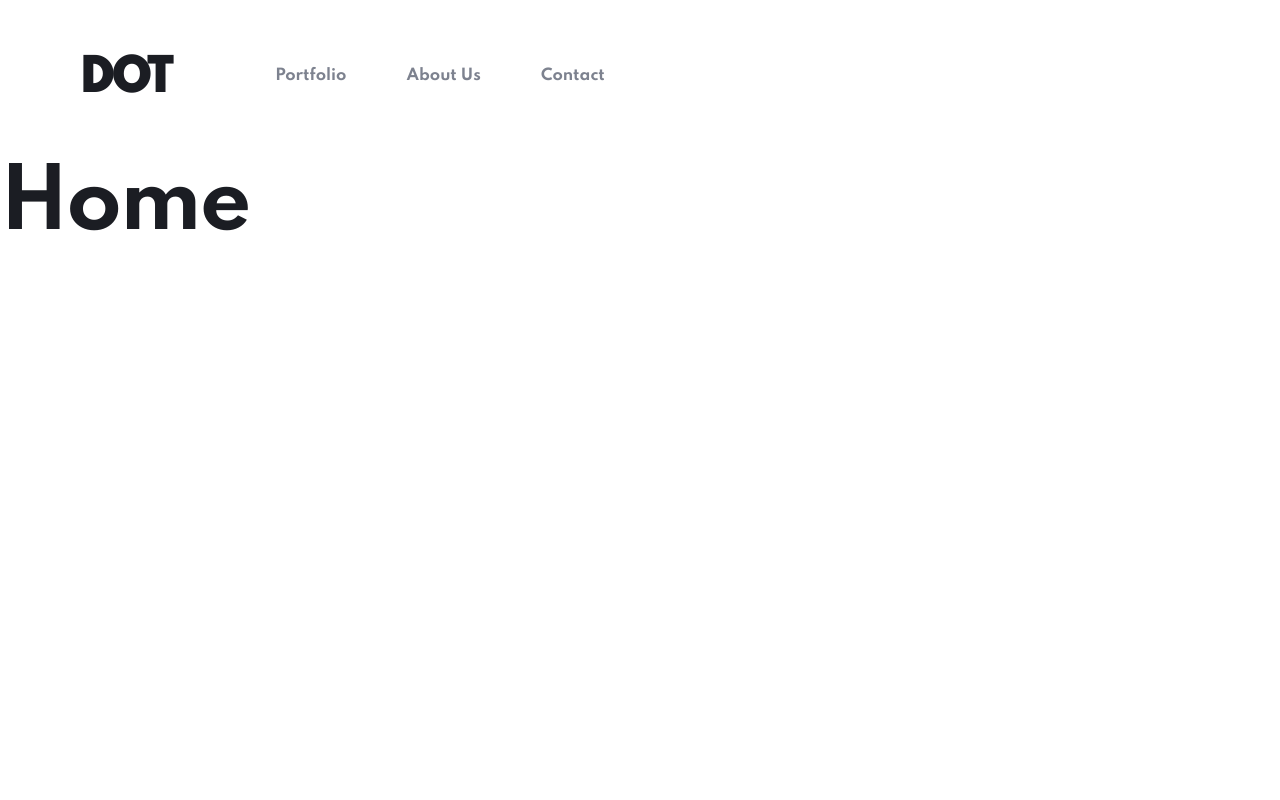
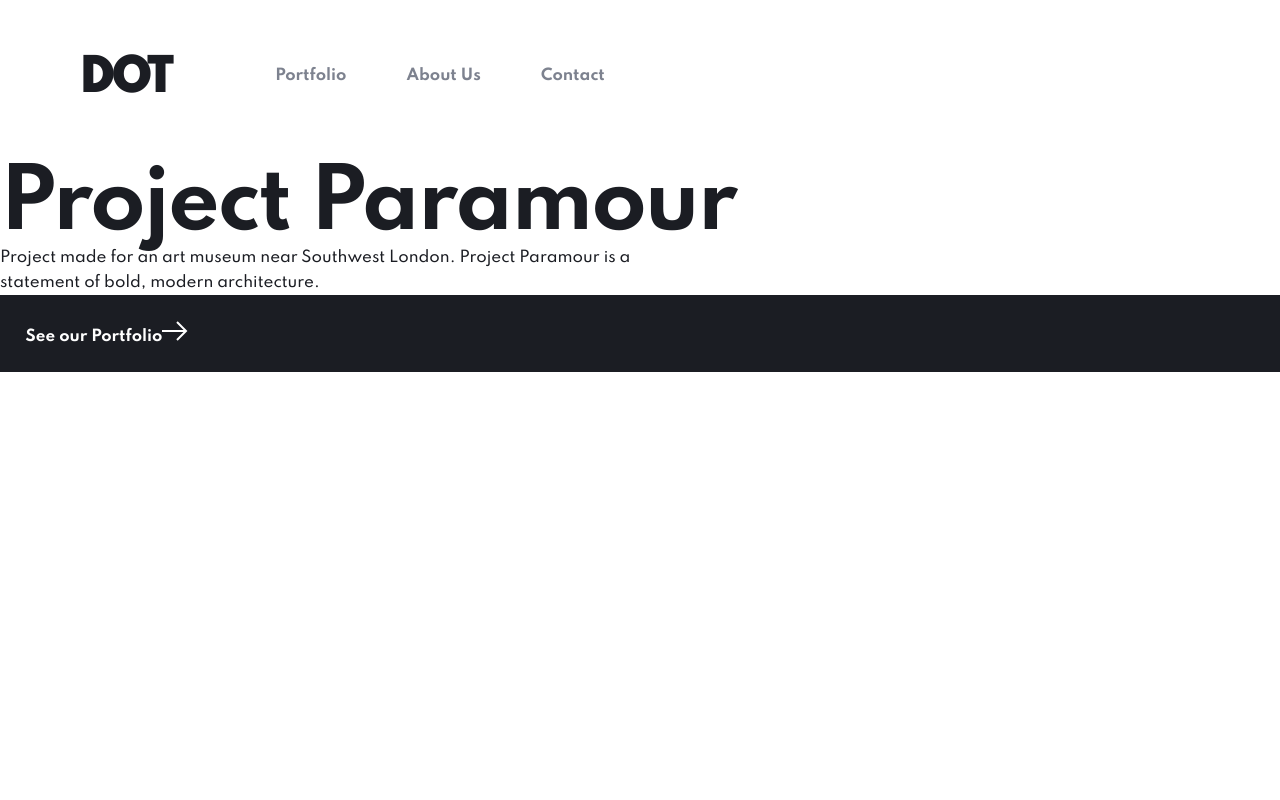
Before and after one commit to alfonsomartinezs/studio-site, a Next.js app: page / in a window 1280 px wide. Shown: the top 800 px of the page. Built offline with nearby package versions, Linux system fonts and the light colour scheme.

Commit message:
Update index.js

```diff
--- a/pages/index.js
+++ b/pages/index.js
@@ -1,11 +1,20 @@
 import Head from 'next/head'
 import Image from 'next/image'
-import Footer from '../components/footer'
-import Header from '../components/header'
+import Footer from '../components/Footer'
+import Header from '../components/Header'
 import styles from '../styles/Home.module.css'
 
 export default function Home() {
   return (
-      <h1>Home</h1>
+    <section>
+      <h1>Project Paramour</h1>
+      <p>
+        Project made for an art museum near Southwest London. Project Paramour is a statement of bold, modern architecture.
+      </p>
+      <a className="button">
+         <span>See our Portfolio</span>
+           <img src="/assets/icon-arrow.svg"/>
+      </a>
+      </section>
   )
 }
```
